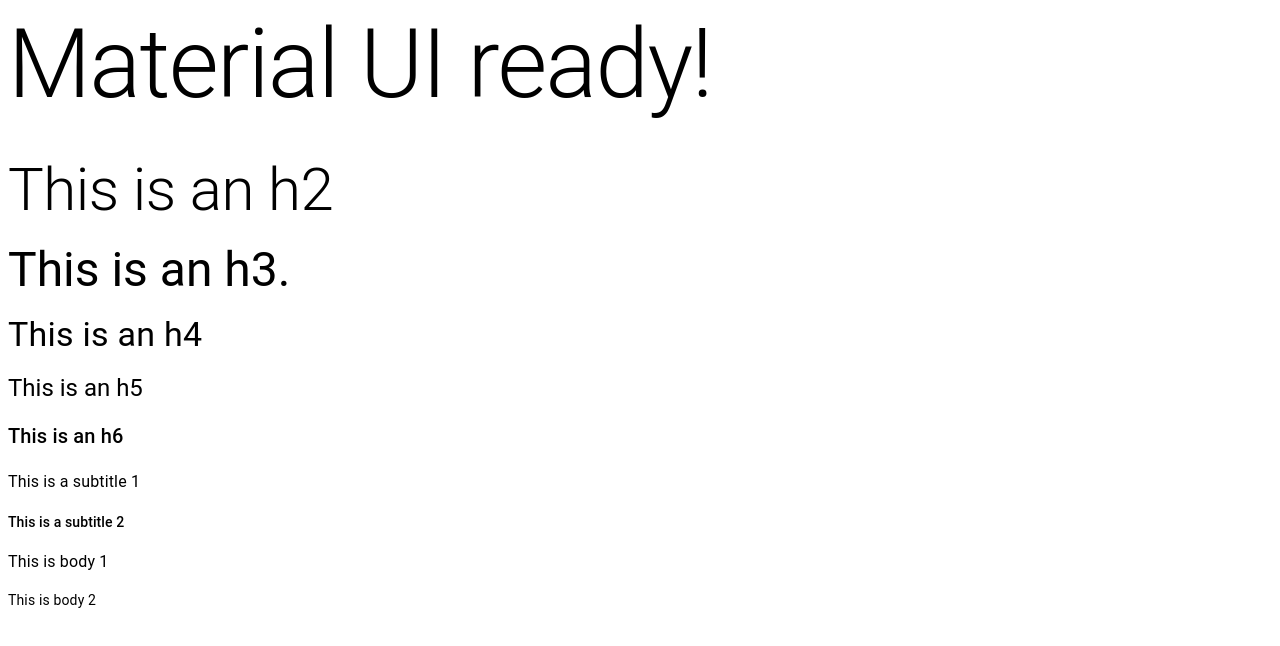
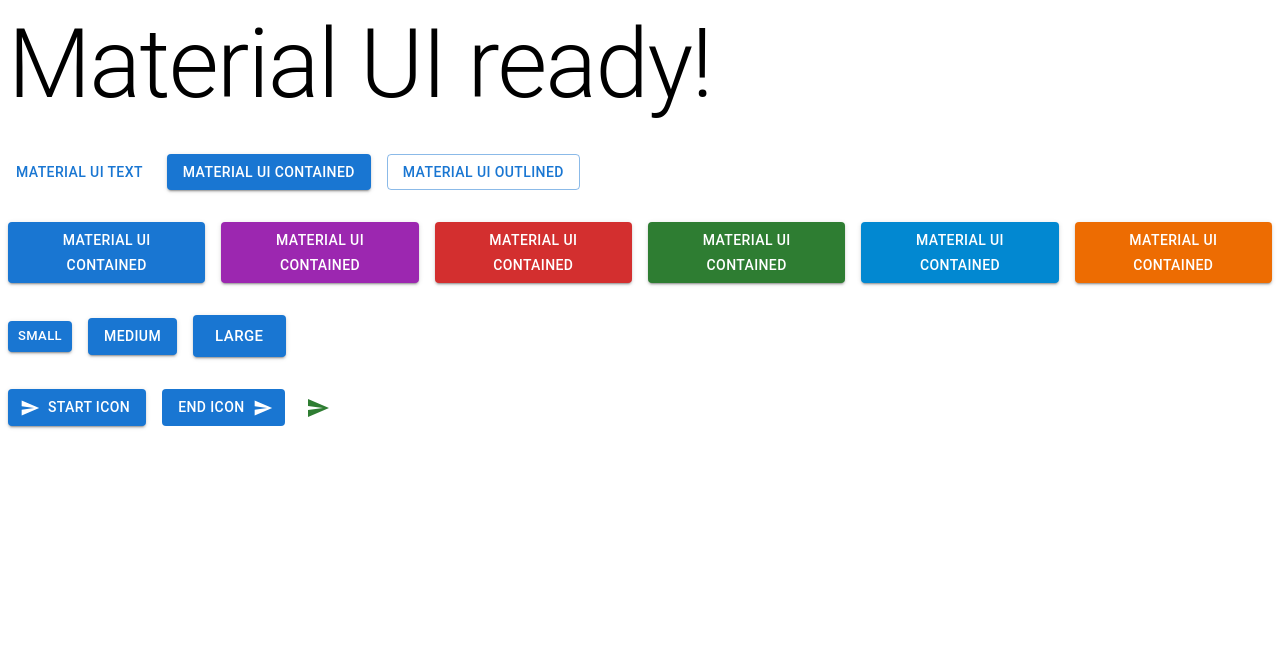
Before and after one commit to xiraynedev/material-ui-demo, a Next.js app: page / in a window 1280 px wide. Shown: the top 646 px of the page. Built offline with nearby package versions, Linux system fonts and the light colour scheme.

Commit message:
add MuiButton component

```diff
--- /dev/null
+++ b/components/MuiButton.tsx
@@ -0,0 +1,39 @@
+import SendIcon from '@mui/icons-material/Send';
+import {IconButton} from '@mui/material/';
+import Button from '@mui/material/Button';
+import ButtonGroup from '@mui/material/ButtonGroup';
+import Stack from '@mui/material/Stack';
+
+export default function MuiButton() {
+  return (
+    <Stack spacing={4}>
+      <Stack spacing={2} direction='row'>
+        <Button variant='text' href='https://mui.com'>
+          Material UI Text
+        </Button>
+        <Button variant='contained'>Material UI Contained</Button>
+        <Button variant='outlined'>Material UI Outlined</Button>
+      </Stack>
+      <Stack spacing={2} direction='row'>
+        <Button variant='contained' color='primary'>Material UI Contained</Button>
+        <Button variant='contained' color='secondary'>Material UI Contained</Button>
+        <Button variant='contained' color='error'>Material UI Contained</Button>
+        <Button variant='contained' color='success'>Material UI Contained</Button>
+        <Button variant='contained' color='info'>Material UI Contained</Button>
+        <Button variant='contained' color='warning'>Material UI Contained</Button>
+      </Stack>
+      <Stack display='block' spacing={2} direction='row'>
+        <Button variant='contained' size='small'>Small</Button>
+        <Button variant='contained' size='medium'>Medium</Button>
+        <Button variant='contained' size='large'>Large</Button>
+      </Stack>
+      <Stack spacing={2} direction='row' alignItems='center'>
+        <Button variant='contained' startIcon={<SendIcon />} onClick={() => alert('Clicked')}>Start Icon</Button>
+        <Button variant='contained' endIcon={<SendIcon />} disableElevation disableRipple>End Icon</Button>
+        <IconButton aria-label='send' color='success' size='small'>
+          <SendIcon />
+        </IconButton>
+      </Stack>
+    </Stack>
+  );
+}
--- a/package.json
+++ b/package.json
@@ -13,6 +13,7 @@
   "dependencies": {
     "@emotion/react": "^11.9.0",
     "@emotion/styled": "^11.8.1",
+    "@mui/icons-material": "^5.6.0",
     "@mui/material": "^5.6.0",
     "next": "^12.1.4",
     "react": "^18.0.0",
--- a/pages/index.tsx
+++ b/pages/index.tsx
@@ -1,4 +1,5 @@
 import Typography from "@mui/material/Typography";
+import MuiButton from "../components/MuiButton";
 import MuiTypography from "../components/MuiTypography";
 
 export default function HomePage() {
@@ -7,7 +8,8 @@
       <Typography variant="h1" gutterBottom>
         Material UI ready!
       </Typography>
-      <MuiTypography />
+      {/* <MuiTypography /> */}
+      <MuiButton />
     </div>
   )
 }
```
Also changed, not shown: 1 other file (tests, documents, lock files or other folders).
